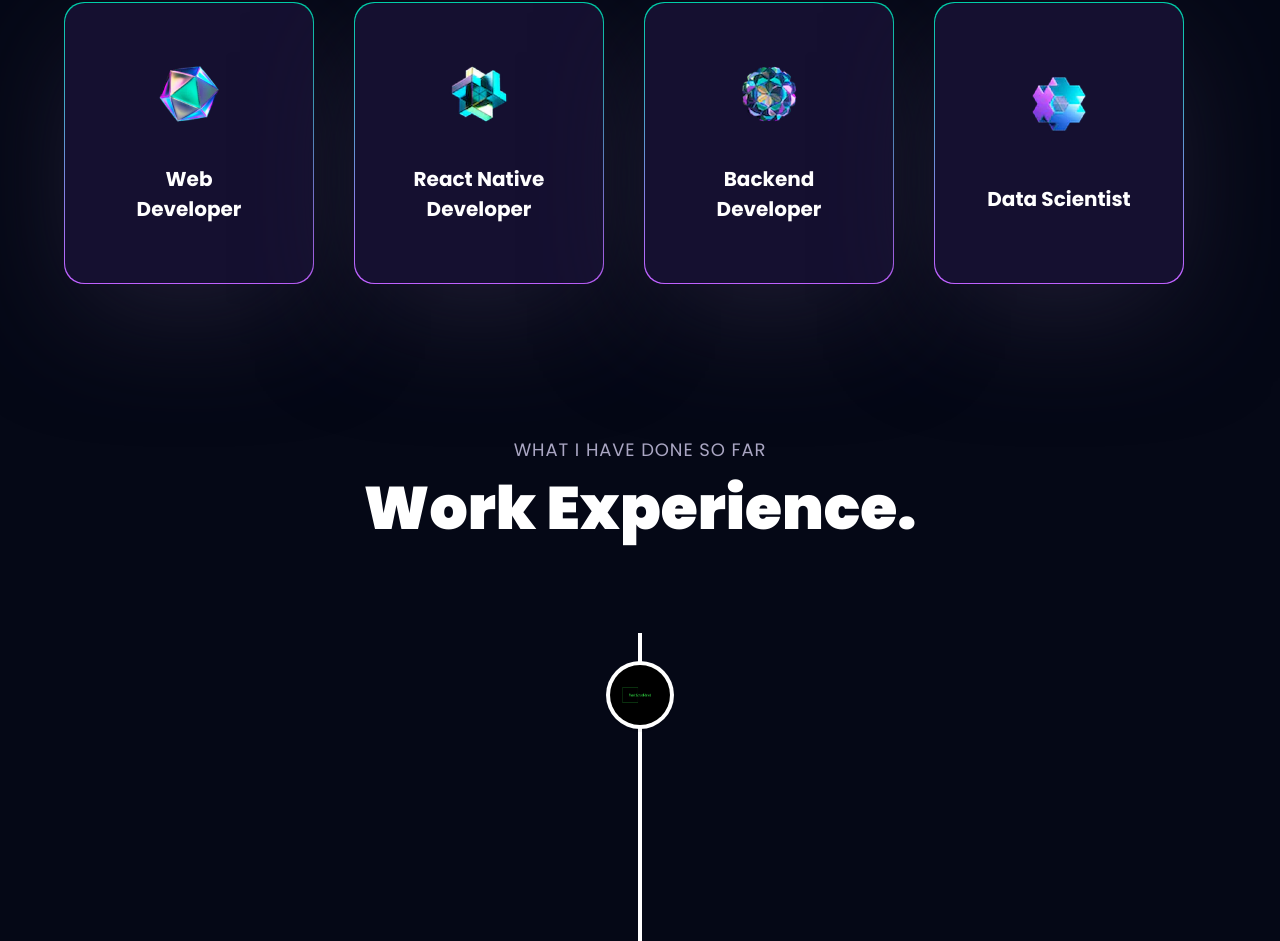
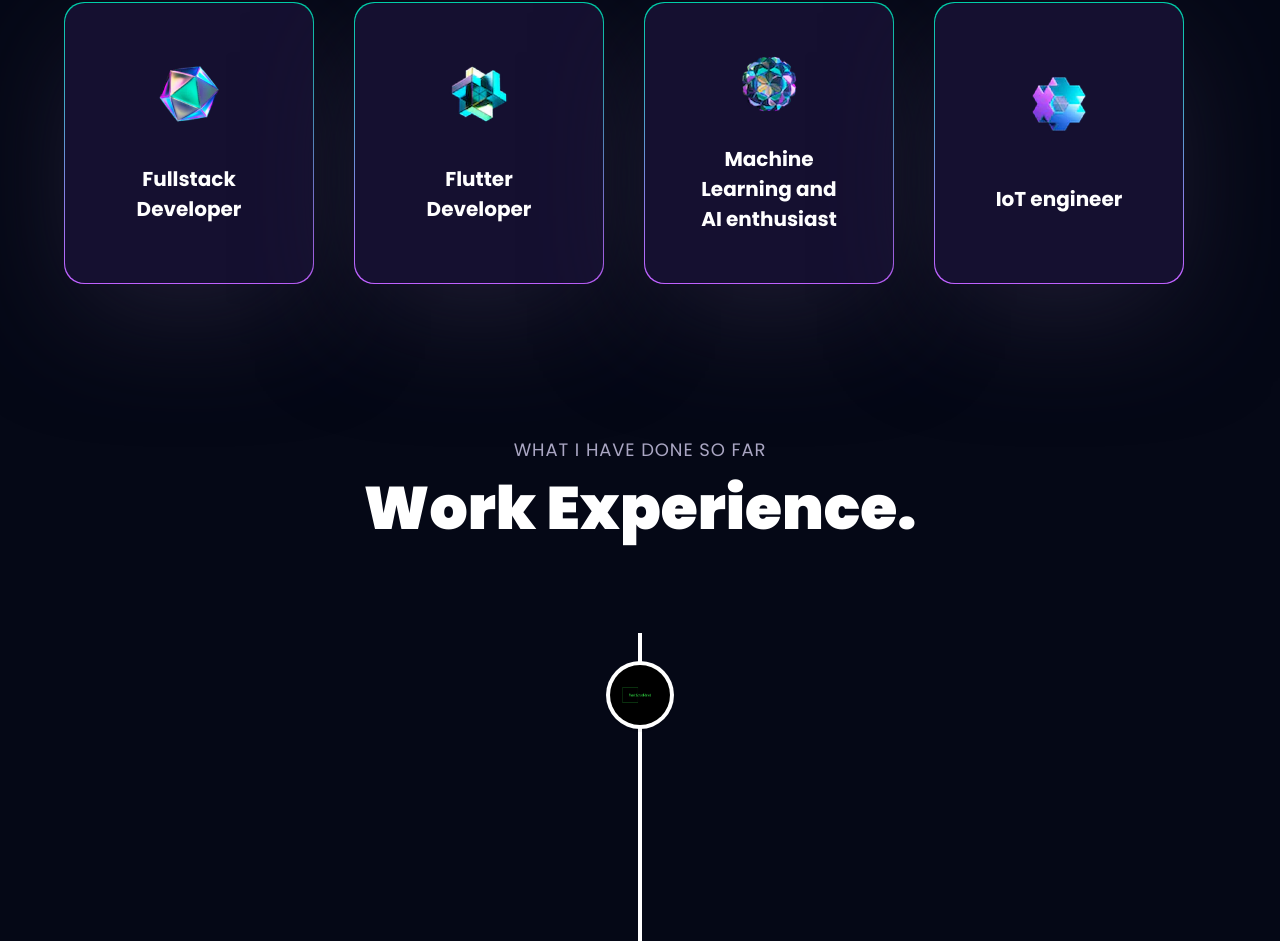
Before and after one commit to Victor-M16/card_portfolio, a React (Vite) app: page / in a window 1280 px wide. Shown: the part 1401-2342 px from the top of the page. Built offline with nearby package versions, Linux system fonts and the light colour scheme.

Commit message:
Update constants.js

```diff
--- a/src/constants.js
+++ b/src/constants.js
@@ -44,19 +44,19 @@ import {
 
   const services = [
     {
-      title: "Web Developer",
+      title: "Fullstack Developer",
       icon: web,
     },
     {
-      title: "React Native Developer",
+      title: "Flutter Developer",
       icon: mobile,
     },
     {
-      title: "Backend Developer",
+      title: "Machine Learning and AI enthusiast",
       icon: backend,
     },
     {
-      title: "Data Scientist",
+      title: "IoT engineer",
       icon: creator,
     },
   ];
```
